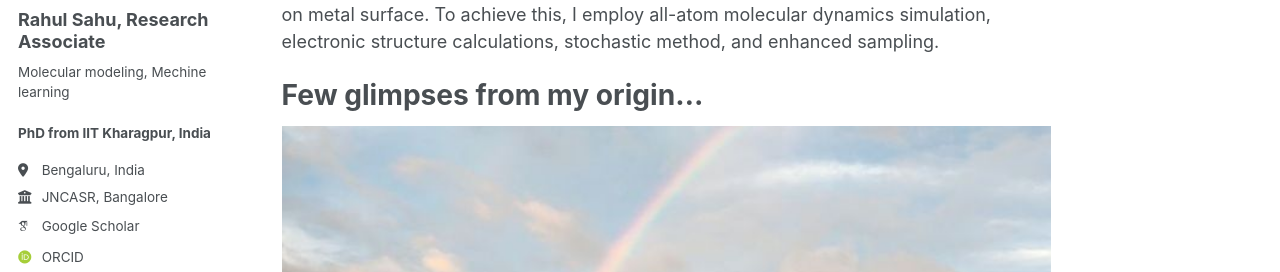
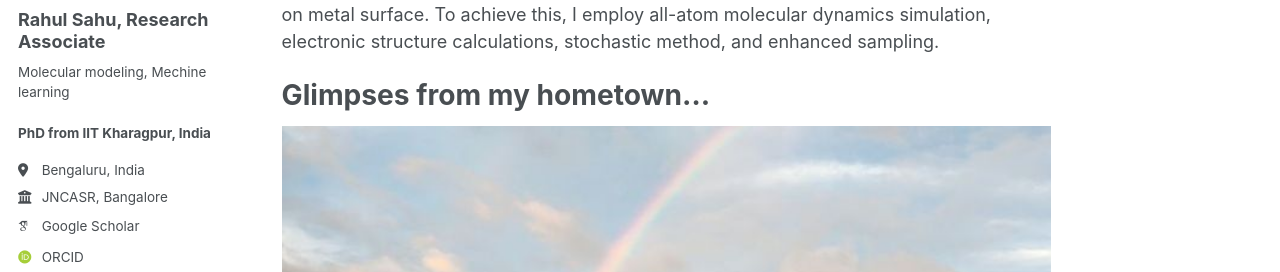
Before and after one commit to srahul21/srahul21.github.io, a Jekyll site: the page built from _pages/about.md, in a window 1280 px wide and 1290 px high. Shown: the part 282-554 px from the top of the window. Built offline with Jekyll 4.4.1, drawn with Linux system fonts in a browser that asks for light colours; some web fonts are replaced.

Commit message:
Update about.md

```diff
--- a/_pages/about.md
+++ b/_pages/about.md
@@ -9,7 +9,7 @@ redirect_from:
 
 Currently  I am a Research Associate (RA) at [JNCASR](https://www.jncasr.ac.in/home) (Bengaluru, India), working under [Prof. Balasubramanian Sundaram](https://www.jncasr.ac.in/faculty/bala) on porous materials. I finished my PhD under the supervision of [Dr. Sandeep Kumar Reddy](https://sites.google.com/view/skreddy/), [IIT Kharagpur](https://www.iitkgp.ac.in/) (West Bengal, India). My Ph. D. work focuses on studying complex molecular mechanisms of crucial processes involved in one-dimensional supramolecular system, crowded biological system, and ionic liquids on metal surface. To achieve this, I employ all-atom molecular dynamics simulation, electronic structure calculations, stochastic method, and enhanced sampling.
 
-Few glimpses from my origin...
+Glimpses from my hometown...
 ======
 
 <div id="carouselExample" class="carousel slide" data-bs-ride="carousel">
```
